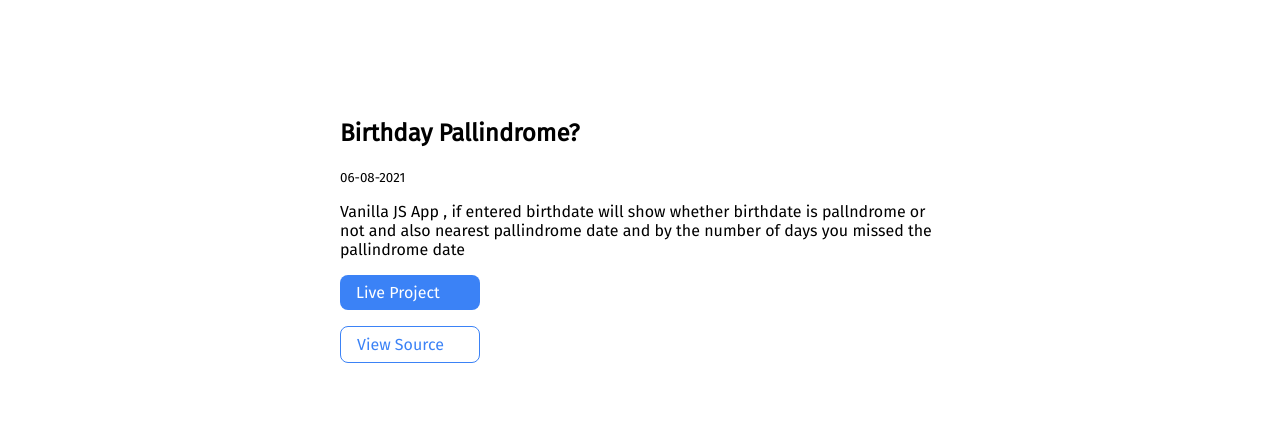
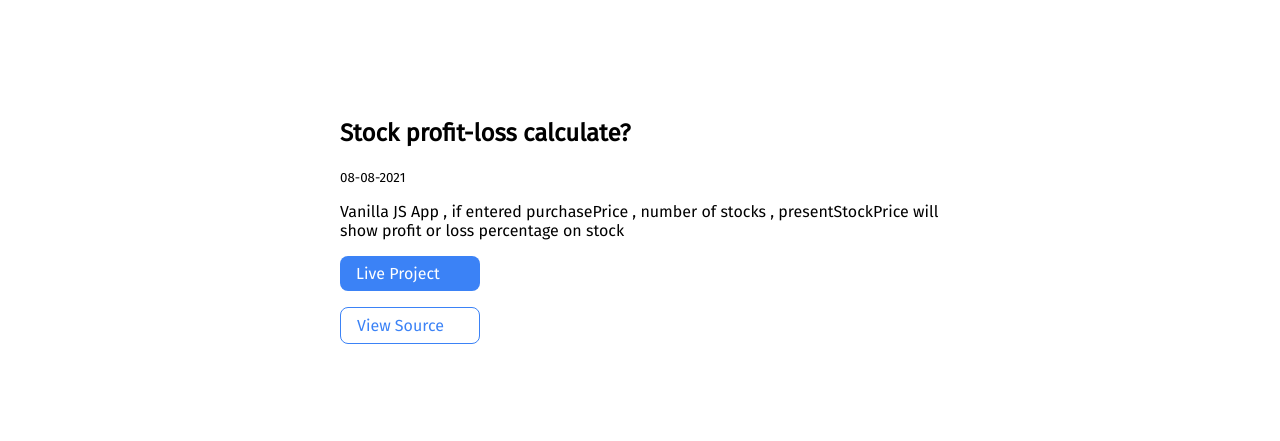
Before and after one commit to ramakrishnach14/ramakrishna_portfolio, a plain HTML site: page projects.html in a window 1280 px wide. Shown: the part 276-717 px from the top of the page. Drawn offline with Linux system fonts and the light colour scheme.

Commit message:
feat : stock check
feat : stock check

```diff
--- a/projects.html
+++ b/projects.html
@@ -26,6 +26,18 @@
 	</header>
 
 	<ul class="list-non-bullet">
+
+		<li>
+			<article class="showcase-list container container-center">
+				<h1>Stock profit-loss calculate?</h1>
+				<small>08-08-2021</small>
+				<p>Vanilla JS  App  , if entered purchasePrice , number of stocks , presentStockPrice will show profit or loss percentage on stock</p>
+				<a class="link link-primary" target="_blank"href="https://stockprofitlosscheck-rk.netlify.app/">Live Project</a>
+				<a class="link link-secondary"target="_blank"href="https://github.com/ramakrishnach14/stockcheck">View Source</a>
+			</article>
+		</li>
+
+
 		<li>
 			<article class="showcase-list container container-center">
 				<h1>Birthday Pallindrome?</h1>
```
